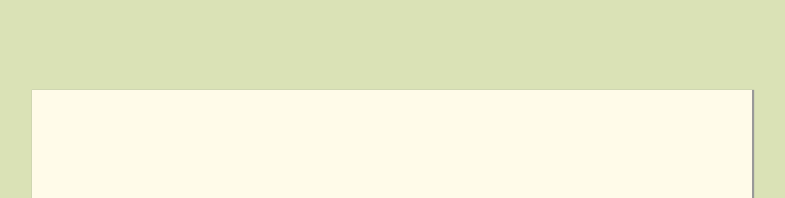
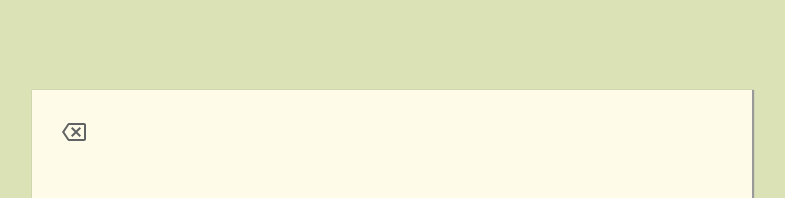
Before and after one commit to SJ0826/wanted-pre-onboarding-frontend, a React (Create React App) app: page /signup in a window 1280 px wide. Shown: the top 198 px of the page, without its empty margins (248-1033 px from the left). Built offline with nearby package versions, Linux system fonts and the light colour scheme.

Commit message:
[todo] feat: 회원가입 페이지 뒤로가기 버튼 추가

```diff
--- a/src/ui/components/todo/TodoHeader.tsx
+++ b/src/ui/components/todo/TodoHeader.tsx
@@ -8,8 +8,8 @@ interface Props {
 const TodoHeader = ({ onClick, today }: Props) => (
   <Container>
     <Title>TO - DO LIST</Title>
-    <LogoutWrapper>
-      <FiLogOut size="25px" onClick={onClick} />
+    <LogoutWrapper onClick={onClick}>
+      로그아웃 <FiLogOut size="25px" />
     </LogoutWrapper>
     <Date>Date: {today}</Date>
   </Container>
@@ -34,6 +34,7 @@ const LogoutWrapper = styled.div`
   position: absolute;
   right: 0;
   margin: 10px;
+  font-size: 15px;
   &:hover {
     cursor: pointer;
   }
--- a/src/ui/pages/SignUp.tsx
+++ b/src/ui/pages/SignUp.tsx
@@ -1,6 +1,7 @@
 import styled from 'styled-components'
 import { ChangeEvent, memo, useCallback, useMemo, useState } from 'react'
 import { useNavigate } from 'react-router-dom'
+import { MdOutlineBackspace } from 'react-icons/md'
 import AuthInput from '../components/auth/AuthInput'
 import { UserParam, validationParam } from '../../lib/interface/userInterface'
 import getValidation from '../../lib/utils/getValidation'
@@ -11,6 +12,10 @@ const SignIn = () => {
 
   const [user, setUser] = useState<UserParam>({ email: '', password: '', passwordCheck: '' })
   const [validation, setValidation] = useState<validationParam>({ email: false, password: false, passwordCheck: false })
+
+  const onClickBackSpace = useCallback(() => {
+    navigate('/')
+  }, [])
 
   const onChangeInputValue = useCallback(
     (e: ChangeEvent<HTMLInputElement>) => {
@@ -34,7 +39,7 @@ const SignIn = () => {
       await signUpAPI(userData)
       navigate('/')
     } catch {
-      alert('존재하는 이메일 입니다.')
+      alert('존재하는 이메일 입니다. 다른 이메일을 사용해 주세요.')
     }
   }, [user, validation])
 
@@ -45,7 +50,13 @@ const SignIn = () => {
 
   return (
     <Container>
-      <Title>회원가입</Title>
+      <Header>
+        <BackSpace>
+          <MdOutlineBackspace size="24px" onClick={onClickBackSpace} />
+        </BackSpace>
+        <Title>회원가입</Title>
+      </Header>
+
       <AuthInput
         label="Email"
         id="email"
@@ -85,6 +96,22 @@ const Container = styled.div`
   justify-content: center;
   align-items: center;
 `
+const Header = styled.div`
+  display: flex;
+  flex-direction: row;
+  align-items: center;
+`
+const BackSpace = styled.div`
+  position: absolute;
+  top: 0;
+  left: 0;
+  margin: 30px 0px 0px 30px;
+  color: #616264;
+  cursor: pointer;
+  &:hover {
+    color: #7c8265;
+  }
+`
 
 const Title = styled.h1`
   text-align: center;
```
Also changed, not shown: 1 other file (tests, documents, lock files or other folders).
